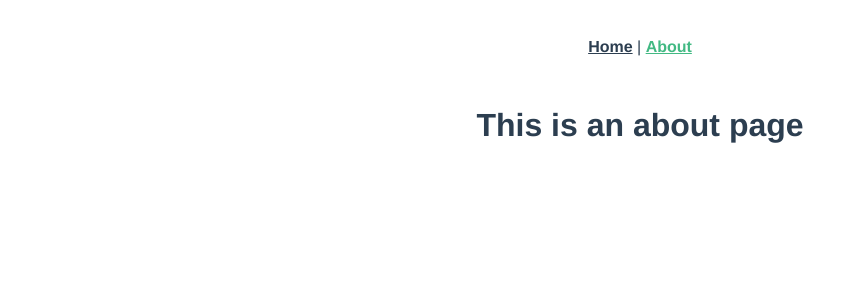
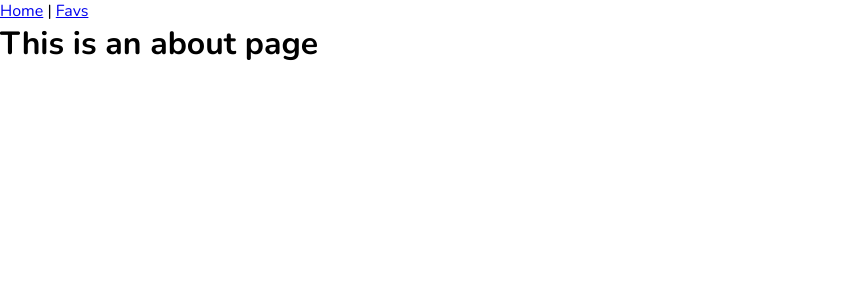
Before and after one commit to AhmetOzdemir34/pokedex, a Vue app: page /about in a window 1280 px wide. Shown: the top 300 px of the page, without its empty margins (0-866 px from the left). Built offline with nearby package versions, Linux system fonts and the light colour scheme.

Commit message:
modified styles & router-links

```diff
--- a/src/App.vue
+++ b/src/App.vue
@@ -2,31 +2,17 @@
   <div id="app">
     <nav>
       <router-link to="/">Home</router-link> |
-      <router-link to="/about">About</router-link>
+      <router-link to="/favs">Favs</router-link>
     </nav>
     <router-view/>
   </div>
 </template>
 
 <style>
-#app {
-  font-family: Avenir, Helvetica, Arial, sans-serif;
-  -webkit-font-smoothing: antialiased;
-  -moz-osx-font-smoothing: grayscale;
-  text-align: center;
-  color: #2c3e50;
-}
-
-nav {
-  padding: 30px;
-}
-
-nav a {
-  font-weight: bold;
-  color: #2c3e50;
-}
-
-nav a.router-link-exact-active {
-  color: #42b983;
+*{
+  margin: 0;
+  padding: 0;
+  box-sizing: border-box;
+  font-family: 'Nunito', sans-serif;
 }
 </style>
```
